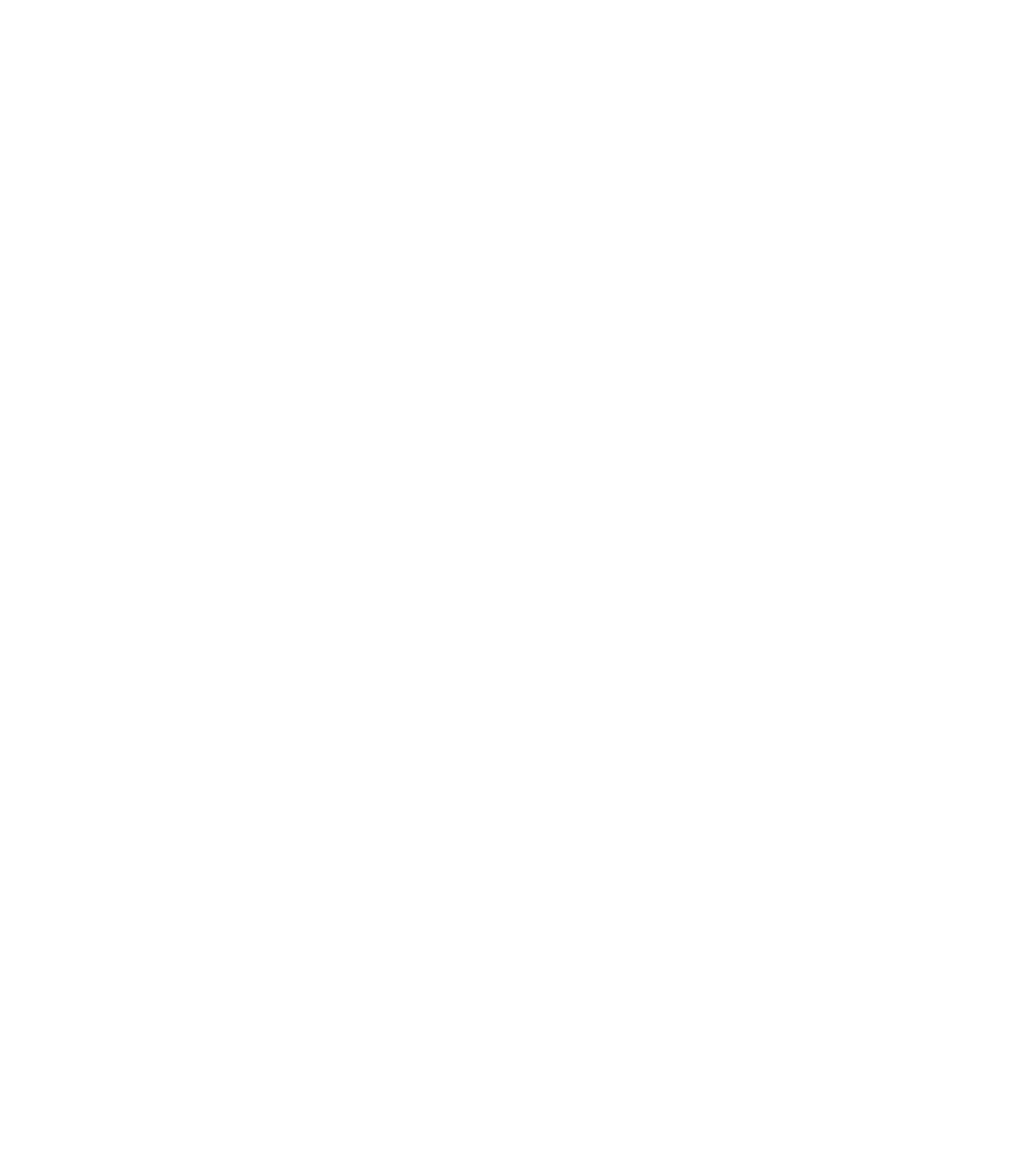
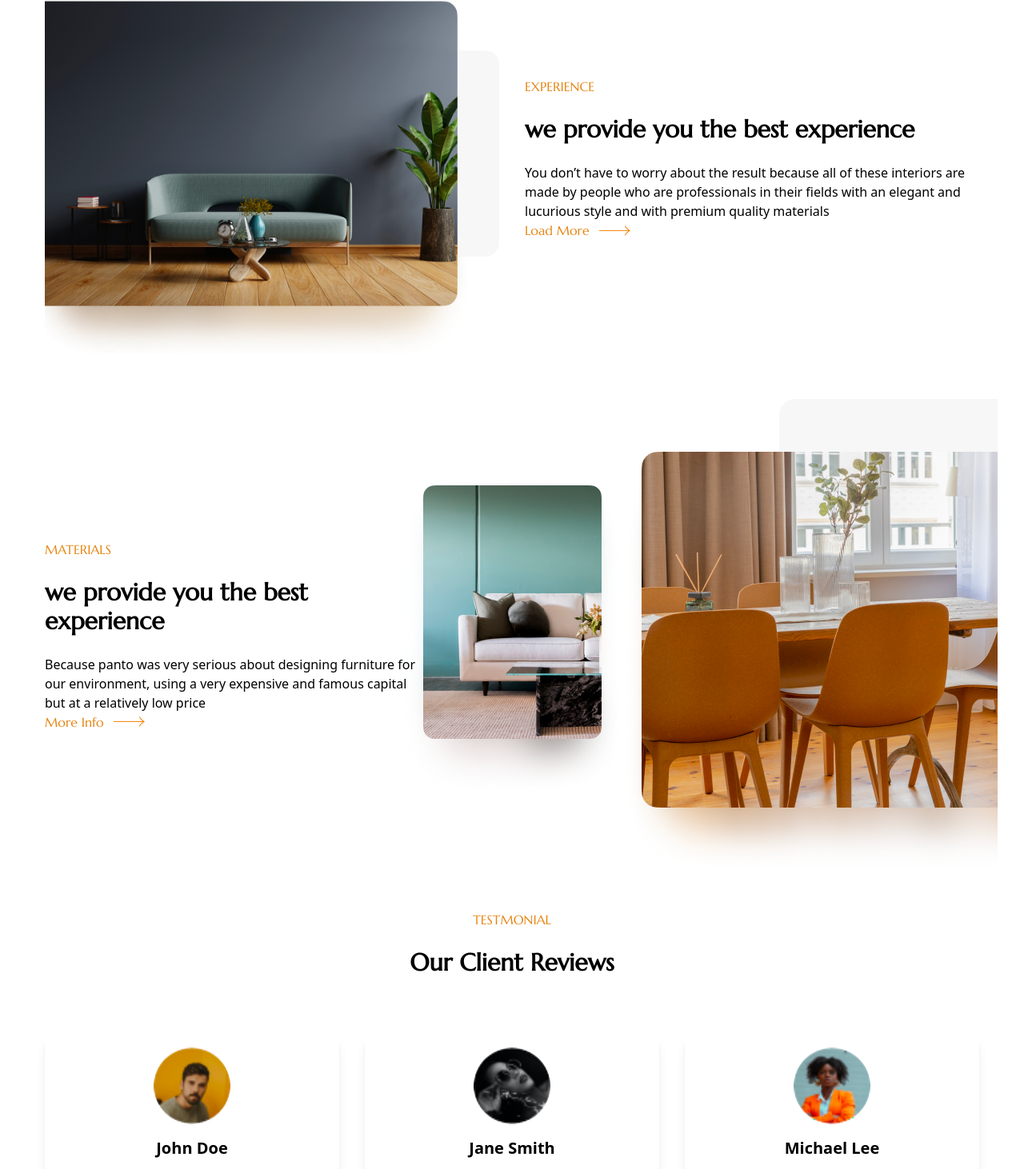
Before and after one commit to J-sense/CozyCorners, a React (Vite) app: page / in a window 1280 px wide. Shown: the part 2017-3479 px from the top of the page at 80% size. Before the commit the page ends 1898 px from the top, so only its background shows below. Built offline with nearby package versions, Linux system fonts and the light colour scheme.

Commit message:
materlias and experience section

```diff
--- /dev/null
+++ b/src/components/shared/Loadmorebtn.jsx
@@ -0,0 +1,13 @@
+import React from 'react';
+import logo from "../../assets/assets/button-icon.png"
+
+const Loadmorebtn = ({ children }) => {
+  return (
+    <button className='flex items-center text-primary font-base font-bannerfont gap-3'>
+      <span>{children}</span>
+      <img src={logo} alt="load more icon" />
+    </button>
+  );
+}
+
+export default Loadmorebtn;
--- /dev/null
+++ b/src/components/ui/ExperienceSection.jsx
@@ -0,0 +1,25 @@
+import React from "react";
+import Loadmorebtn from "../shared/Loadmorebtn";
+import img from "../../assets/assets/expricences.png";
+import Headline from "../shared/Headline";
+const ExperienceSection = () => {
+  return (
+    <div className="section-container grid md:grid-cols-2 items-center justify-center gap-8">
+      <img src={img} alt="" />
+      <div>
+        <h1 className="uppercase font-bannerfont text-primary font-base">
+          experience
+        </h1>
+        <Headline>we provide you the best experience</Headline>
+        <p>
+          You don’t have to worry about the result because all of these
+          interiors are made by people who are professionals in their fields
+          with an elegant and lucurious style and with premium quality materials
+        </p>
+        <Loadmorebtn> Load More</Loadmorebtn>
+      </div>
+    </div>
+  );
+};
+
+export default ExperienceSection;
--- /dev/null
+++ b/src/components/ui/Material.jsx
@@ -0,0 +1,27 @@
+import React from "react";
+import img1 from "../../assets/assets/material2.png"
+import img2 from "../../assets/assets/material3.png"
+import Headline from "../shared/Headline";
+import Loadmorebtn from "../shared/Loadmorebtn";
+const Material = () => {
+  return (
+    <div className="md:flex  gap-0 section-container items-center">
+      <div className="md:w-[40%]">
+        <h1 className="uppercase font-bannerfont text-primary font-base">
+          Materials
+        </h1>
+        <Headline>we provide you the best experience</Headline>
+        <p>
+        Because panto was very serious about designing furniture for our environment, using a very expensive and famous capital but at a relatively low price
+        </p>
+        <Loadmorebtn>More Info</Loadmorebtn>
+      </div>
+      <div className="w-[60%] flex justify-center items-center ">
+        <img src={img1} alt="" className="object-cover md:w-full  hidden lg:block"/>
+        <img src={img2} alt="" className=" w-full"/>
+      </div>
+    </div>
+  );
+};
+
+export default Material;
--- a/src/components/ui/Products.jsx
+++ b/src/components/ui/Products.jsx
@@ -45,12 +45,12 @@
         </div>
         {visible < filltering.length && (
           <button
-            className="relative z-10 flex justify-center items-center gap-2 mx-auto overflow-hidden rounded-full bg-[#DD7210] text-gray-50 shadow-xl px-8 py-2 group transition-all duration-300 before:absolute before:inset-0 before:rounded-full before:bg-white before:transition-all before:duration-500 before:scale-0 group-hover:before:scale-100"
+            className="relative font-bannerfont mt-10 z-10 flex justify-center items-center gap-2 mx-auto overflow-hidden rounded-full bg-[#DD7210] text-gray-50 shadow-xl px-8 py-2 group transition-all duration-300 before:absolute before:inset-0 before:rounded-full before:bg-white before:transition-all before:duration-500 before:scale-0 group-hover:before:scale-100"
             type="submit"
             onClick={handleLoadMore}
           >
-            Shop Now
-            <div className="flex items-center justify-center w-8 h-8 border-2 border-gray-50 rounded-full bg-white">
+            Load More
+            <div className="flex items-center justify-center w-8 h-8 border-2  border-gray-50 rounded-full bg-white">
               <svg
                 xmlns="http://www.w3.org/2000/svg"
                 viewBox="0 0 16 19"
--- /dev/null
+++ b/src/components/ui/Testmonial.jsx
@@ -0,0 +1,59 @@
+import React from "react";
+// import Loadmorebtn from "../shared/Loadmorebtn";
+import Headline from "../shared/Headline";
+import imgae1 from "../../assets/assets/reviewer1.png";
+import imgae2 from "../../assets/assets/reviewer2.png";
+import imgae3 from "../../assets/assets/reviewer3.png";
+
+const Testmonial = () => {
+  return (
+    <div className="section-container">
+      <div className="text-center mb-12">
+        <h1 className="uppercase font-bannerfont text-primary font-base">
+          Testmonial
+        </h1>
+        <Headline>Our Client Reviews</Headline>
+      </div>
+      <div className="md:flex justify-center item-center">
+        <div className="grid grid-cols-1 md:grid-cols-3 gap-8 text-center">
+          {testimonials.map((item, idx) => (
+            <div key={idx} className="p-4 bg-white shadow-lg rounded-lg">
+              <img
+                src={item.image}
+                alt={item.name}
+                className="mx-auto mb-4 w-24 h-24 rounded-full"
+              />
+              <h1 className="text-xl font-semibold mb-2">{item.name}</h1>
+              <p className="text-gray-600">{item.testimonial}</p>
+            </div>
+          ))}
+        </div>
+      </div>
+    </div>
+  );
+};
+
+export default Testmonial;
+const testimonials = [
+  {
+    name: "John Doe",
+    testimonial:
+      "This service is amazing! The team was very helpful and exceeded my expectations.",
+    image: imgae1,
+    rating: 5,
+  },
+  {
+    name: "Jane Smith",
+    testimonial:
+      "Great experience overall. The process was smooth, and the quality is top-notch.",
+    image: imgae2,
+    rating: 4,
+  },
+  {
+    name: "Michael Lee",
+    testimonial:
+      "Good service but there's room for improvement. Would recommend.",
+    image: imgae3,
+    rating: 3,
+  },
+];
--- a/src/components/ui/Whychooseus.jsx
+++ b/src/components/ui/Whychooseus.jsx
@@ -1,4 +1,5 @@
 import React from "react";
+import Loadmorebtn from "../shared/Loadmorebtn";
 
 const Whychooseus = () => {
   const content = [
@@ -31,6 +32,7 @@
             <div className="bg-slate-100 md:bg-white md:rounded-none rounded-md md:p-0 p-5">
               <h1 className="text-black font-bold uppercase text-base font-navfont" >{item.title}</h1>
               <p className="tracking-tight text-gray-500 mt-3">{item.heading}</p>
+              <Loadmorebtn>More info</Loadmorebtn>
             </div>
           ))}
         </div>
--- a/src/pages/main/Home.jsx
+++ b/src/pages/main/Home.jsx
@@ -2,6 +2,9 @@
 import Hero from '../../components/ui/Hero'
 import Whychooseus from '../../components/ui/Whychooseus'
 import Products from '../../components/ui/Products'
+import ExperienceSection from '../../components/ui/ExperienceSection'
+import Material from '../../components/ui/Material'
+import Testmonial from '../../components/ui/Testmonial'
 // import Shop from '../../components/ui/Shop'
 
 const Home = () => {
@@ -10,6 +13,9 @@
      <Hero />
      <Whychooseus />
      <Products headline="Best Selling Prodcuts"/>
+     <ExperienceSection />
+     <Material />
+     <Testmonial />
     </div>
   )
 }
```
